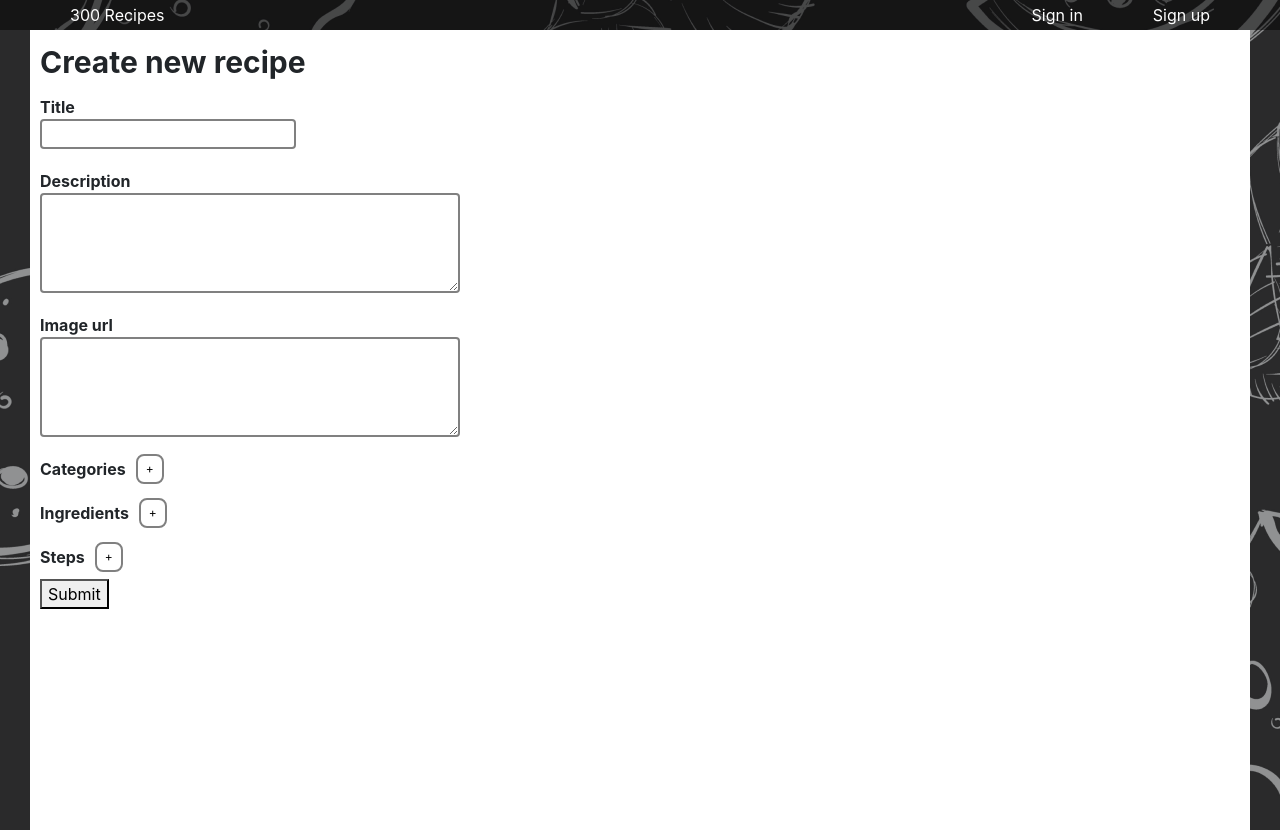
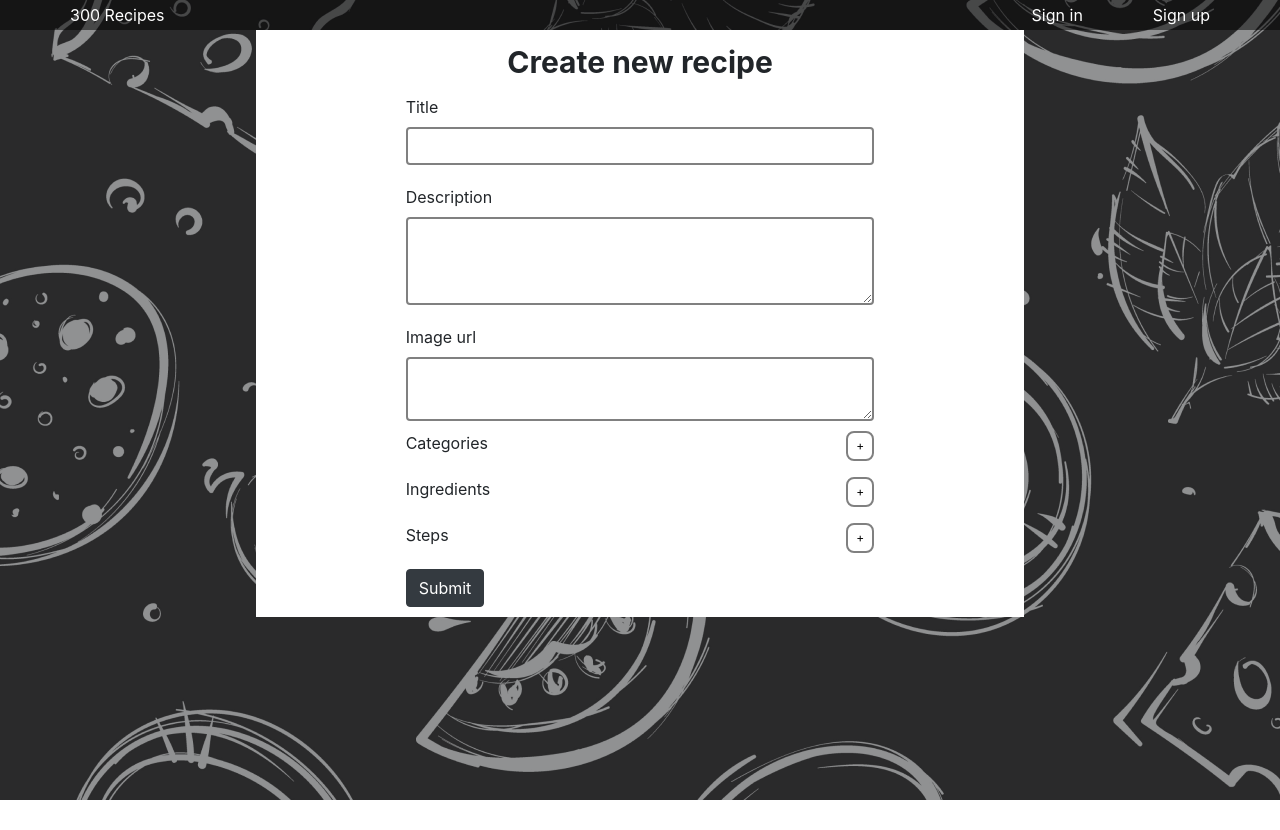
Before and after one commit to 300recipes/300recipes, an Angular app in the folder frontend/src/main/web/: page /receipts/create in a window 1280 px wide. After the commit the page ends 800 px from the top, so only its background shows below. Built offline with nearby package versions, Linux system fonts and the light colour scheme.

Commit message:
Edit styles on create receipt

```diff
--- a/frontend/src/main/web/src/modules/receipt/create-receipt-page/create-receipt-page.component.css
+++ b/frontend/src/main/web/src/modules/receipt/create-receipt-page/create-receipt-page.component.css
@@ -1,17 +1,14 @@
 .create-recipe {
   display: flex;
   flex-direction: column;
-  justify-content: flex-start;
-  align-items: flex-start;
   background-color: white;
-  margin: 0 30px;
-  height: 100%;
+  margin: 0 20%;
   padding: 10px;
   box-sizing: border-box;
 }
 
 
-.create-recipe > .title {
+.main-title {
   font-size: 30px;
   font-weight: bolder;
 }
@@ -65,6 +62,11 @@
   color: white;
 }
 
+.remove:hover {
+  background-color: #fb4c1f;
+  color: white;
+}
+
 
 .ingredient-row {
   display: flex;
@@ -93,9 +95,7 @@
   align-items: center;
 }
 
-.step-header > * {
-  margin-right: 7px;
-}
+
 
 .step-header > span {
   font-size: 14px;
@@ -111,8 +111,3 @@ input[type=text] {
   border: 2px solid gray;
   border-radius: 4px;
 }
-
-textarea {
-  width: 420px;
-  height: 100px;
-}
--- a/frontend/src/main/web/src/modules/receipt/create-receipt-page/create-receipt-page.component.html
+++ b/frontend/src/main/web/src/modules/receipt/create-receipt-page/create-receipt-page.component.html
@@ -1,32 +1,39 @@
 <div class="create-recipe">
-  <span class="title">Create new recipe</span>
-  <form [formGroup]="receiptForm" (ngSubmit)="onSubmit()">
-
-    <div class="title form-field">
-      <span>Title</span>
-      <input type="text" formControlName="title">
+  <div class="d-flex justify-content-center">
+    <span class="main-title">Create new recipe</span>
+  </div>
+  <form class="container" [formGroup]="receiptForm" (ngSubmit)="onSubmit()">
+    <div class="row">
+      <div class="col-2">
+      </div>
+      <div class="col-8">
+        <div class=" form-field">
+          <label for="title" class="form-label">Title</label>
+          <input type="text" class="form-control" formControlName="title" id="title">
         </div>
 
         <div class="form-field">
-      <span>Description</span>
-      <textarea formControlName="description"></textarea>
+          <label for="description" class="form-label">Description</label>
+          <textarea class="form-control" id="description" formControlName="description" rows="3"></textarea>
         </div>
-    <div class="form-field">
-      <span>Image url</span>
-      <textarea formControlName="imageUrl"></textarea>
+
+        <div class=" form-field">
+          <label for="imageUrl" class="form-label">Image url</label>
+          <textarea class="form-control" formControlName="imageUrl" id="imageUrl"></textarea>
         </div>
+
         <div class="ingredients" formArrayName="categories">
-      <div class="header">
+          <div class="mb-1 d-flex justify-content-between">
             <span>Categories</span>
-        <div class="button" (click)="addCategory()">+</div>
+            <div class="button ml-3" (click)="addCategory()">+</div>
           </div>
-      <div *ngFor="let category of categoriesForm.controls; let i = index">
-        <div [formGroupName]="i" class="ingredient-row">
-          <!--span>{{i}}</span-->
-          <div class="button remove" (click)="removeCategory(i)">-</div>
-          <select formControlName="category">
-            <option *ngFor="let ing of (availableCategories$ | async)"
-                    [ngValue]="ing">
+          <div class="my-2" *ngFor="let category of categoriesForm.controls; let i = index">
+            <div [formGroupName]="i" class="d-flex justify-content-between">
+              <div>
+                <div class="button remove mr-4" (click)="removeCategory(i)">-</div>
+              </div>
+              <select class="form-select " formControlName="category">
+                <option *ngFor="let ing of (availableCategories$ | async)" [ngValue]="ing">
                   {{ ing.name }}
                 </option>
               </select>
@@ -35,46 +42,53 @@
         </div>
 
         <div class="ingredients" formArrayName="ingredients">
-      <div class="header">
+          <div class="my-3 d-flex justify-content-between">
             <span>Ingredients</span>
             <div class="button" (click)="addIngredient()">+</div>
           </div>
           <div *ngFor="let ingredient of ingredientsForm.controls; let i = index">
-        <div [formGroupName]="i" class="ingredient-row">
+            <div [formGroupName]="i" class="d-flex justify-content-between my-2">
               <!--span>{{i}}</span-->
-          <div class="button remove" (click)="removeIngredient(i)">-</div>
-          <select formControlName="ingredient">
-            <option *ngFor="let ing of (availableIngredients$ | async)"
-                    [ngValue]="ing">
+              <div>
+                <div class="button remove mr-4" (click)="removeIngredient(i)">-</div>
+              </div> <select class="form-select" formControlName="ingredient">
+                <option *ngFor="let ing of (availableIngredients$ | async)" [ngValue]="ing">
                   {{ ing.name }}
                 </option>
               </select>
-          <input type="number" formControlName="amount">
-          <input type="text" formControlName="measure">
+              <input class="form-control mx-2" type="number" formControlName="amount">
+              <input class="form-control" type="text" formControlName="measure" placeholder="Measure">
             </div>
           </div>
         </div>
 
         <div class="steps" formArrayName="steps">
-      <div class="header">
+          <div class="my-3 d-flex justify-content-between">
             <span>Steps</span>
             <div class="button" (click)="addStep()">+</div>
           </div>
           <div *ngFor="let step of stepsForm.controls; let i = index">
-        <div [formGroupName]="i" class="step-row">
-          <div class="step-header">
+            <div [formGroupName]="i" class="">
+              <div class="step-header d-flex justify-content-between">
+                <div><button class="button remove" (click)="removeStep(i)">-</button></div>
                 <span>{{i}}</span>
-            <input type="text" formControlName="title">
-            <button class="button remove" (click)="removeStep(i)">-</button>
+
               </div>
-          <input type="text" formControlName="imageUrl">
-          <textarea formControlName="description"></textarea>
+              <input class="form-control my-2" type="text" formControlName="title" placeholder="Title">
+              <input class="form-control my-2" type="text" formControlName="imageUrl" placeholder="Image url">
+              <textarea class="form-control my-2" formControlName="description" placeholder="Description"></textarea>
             </div>
           </div>
         </div>
 
         <div class="submit">
-      <button type="submit">Submit</button>
+          <button type="submit" class="btn btn-dark">Submit</button>
         </div>
+      </div>
+      <div class="col-2">
+
+      </div>
+    </div>
+
   </form>
 </div>
--- a/frontend/src/main/web/src/modules/receipt/receipt-page/receipt-page.component.css
+++ b/frontend/src/main/web/src/modules/receipt/receipt-page/receipt-page.component.css
@@ -4,7 +4,7 @@
   justify-content: flex-start;
   align-items: center;
   background-color: white;
-  margin: 0 30px;
+  margin: 0 20%;
 }
 
 .receipt-page .header {
```
Lines whose indentation alone changed are shown as unchanged.
